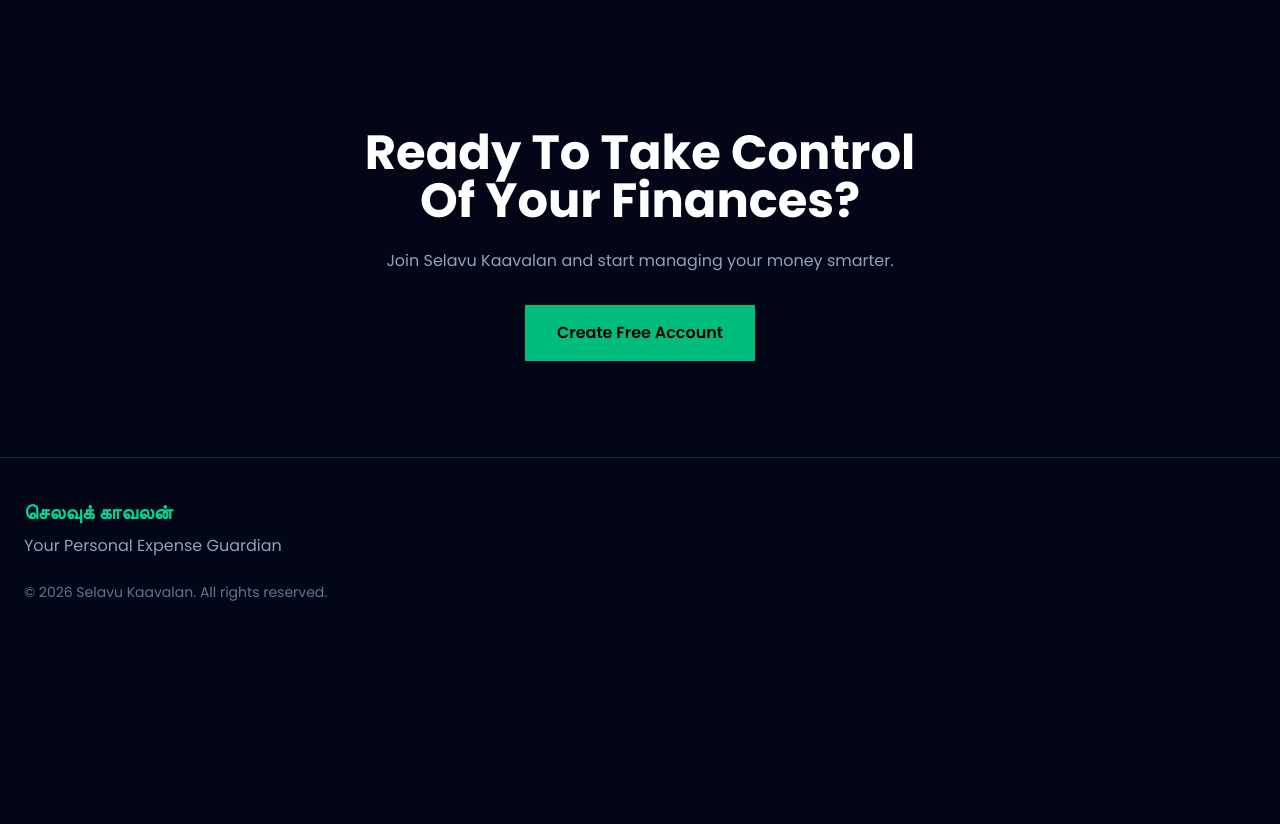
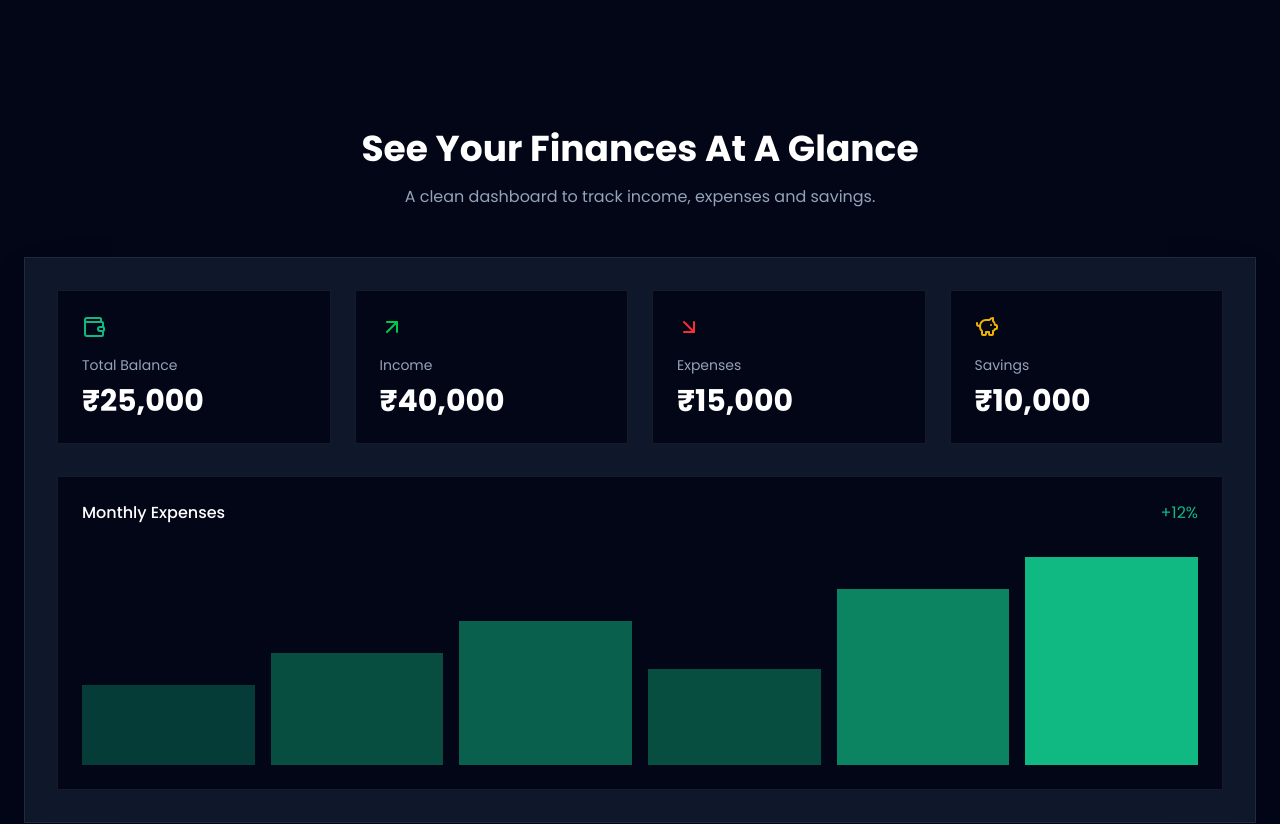
Before and after one commit to MEIBHAI1509/selavu-kaavalan, a Next.js app: page / in a window 1280 px wide. Shown: the part 1680-2504 px from the top of the page. Before the commit the page ends 2322 px from the top, so only its background shows below. Built offline with nearby package versions, Linux system fonts and the light colour scheme.

Commit message:
feat: dashboard preview section

```diff
--- a/src/app/page.tsx
+++ b/src/app/page.tsx
@@ -4,6 +4,7 @@ import Features from "@/components/landing/features";
 import Stats from "@/components/landing/stats";
 import CTA from "@/components/landing/cta";
 import Footer from "@/components/landing/footer";
+import DashboardPreview from "@/components/landing/dashboard-preview";
 
 export default function HomePage() {
   return (
@@ -12,6 +13,7 @@ export default function HomePage() {
       <Hero />
       <Features />
       <Stats />
+      <DashboardPreview />
       <CTA />
       <Footer />
     </main>
--- /dev/null
+++ b/src/components/landing/dashboard-preview.tsx
@@ -0,0 +1,91 @@
+import {
+    ArrowDownRight,
+    ArrowUpRight,
+    Wallet,
+    PiggyBank,
+  } from "lucide-react";
+
+  export default function DashboardPreview() {
+    return (
+      <section id="preview" className="py-24">
+        <div className="mx-auto max-w-7xl px-6">
+          <div className="mb-12 text-center">
+            <h2 className="text-4xl font-bold">
+              See Your Finances At A Glance
+            </h2>
+
+            <p className="mt-4 text-muted-foreground">
+              A clean dashboard to track income, expenses and savings.
+            </p>
+          </div>
+
+          <div className="rounded-3xl border border-border bg-card p-8 shadow-2xl">
+            <div className="grid gap-6 md:grid-cols-4">
+              <div className="rounded-2xl border border-border bg-background p-6">
+                <Wallet className="mb-4 text-primary" />
+                <p className="text-sm text-muted-foreground">
+                  Total Balance
+                </p>
+                <h3 className="mt-2 text-3xl font-bold">
+                  ₹25,000
+                </h3>
+              </div>
+
+              <div className="rounded-2xl border border-border bg-background p-6">
+                <ArrowUpRight className="mb-4 text-green-500" />
+                <p className="text-sm text-muted-foreground">
+                  Income
+                </p>
+                <h3 className="mt-2 text-3xl font-bold">
+                  ₹40,000
+                </h3>
+              </div>
+
+              <div className="rounded-2xl border border-border bg-background p-6">
+                <ArrowDownRight className="mb-4 text-red-500" />
+                <p className="text-sm text-muted-foreground">
+                  Expenses
+                </p>
+                <h3 className="mt-2 text-3xl font-bold">
+                  ₹15,000
+                </h3>
+              </div>
+
+              <div className="rounded-2xl border border-border bg-background p-6">
+                <PiggyBank className="mb-4 text-yellow-500" />
+                <p className="text-sm text-muted-foreground">
+                  Savings
+                </p>
+                <h3 className="mt-2 text-3xl font-bold">
+                  ₹10,000
+                </h3>
+              </div>
+            </div>
+
+            <div className="mt-8">
+              <div className="rounded-2xl border border-border bg-background p-6">
+                <div className="mb-4 flex justify-between">
+                  <span className="font-medium">
+                    Monthly Expenses
+                  </span>
+
+                  <span className="text-primary">
+                    +12%
+                  </span>
+                </div>
+
+                <div className="flex h-56 items-end gap-4">
+                  <div className="h-20 w-full rounded-t-xl bg-primary/30" />
+                  <div className="h-28 w-full rounded-t-xl bg-primary/40" />
+                  <div className="h-36 w-full rounded-t-xl bg-primary/50" />
+                  <div className="h-24 w-full rounded-t-xl bg-primary/40" />
+                  <div className="h-44 w-full rounded-t-xl bg-primary/70" />
+                  <div className="h-52 w-full rounded-t-xl bg-primary" />
+                </div>
+              </div>
+            </div>
+          </div>
+        </div>
+      </section>
+    );
+  }
```
